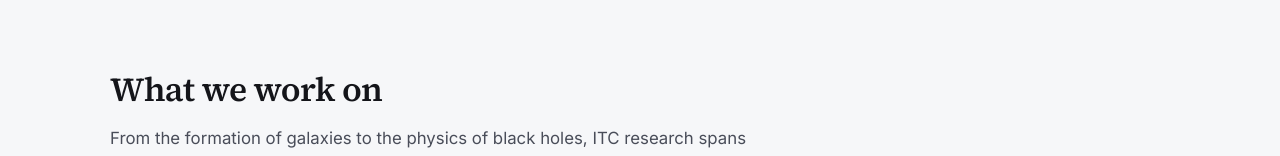
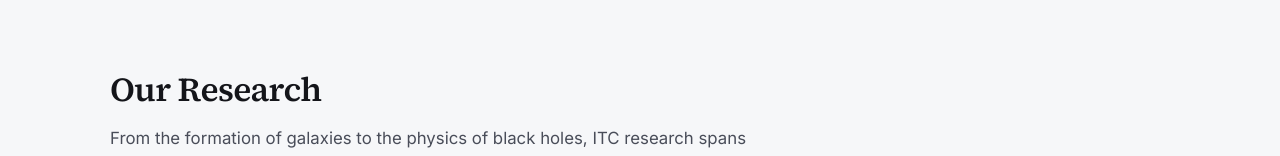
Before and after one commit to cconroy20/itc-website, an Astro site: page / in a window 1280 px wide. Shown: the part 783-939 px from the top of the page. Built offline with nearby package versions, Linux system fonts and the light colour scheme; Astro itself is replaced by a stand-in of ours.

Commit message:
Rename homepage research section heading to 'Our Research'
Co-Authored-By: Claude Opus 4.8 (1M context) <noreply@anthropic.com>

```diff
--- a/src/pages/index.astro
+++ b/src/pages/index.astro
@@ -39,7 +39,7 @@ const memberCount = people.groups
   <section class="section section--soft">
     <div class="container">
       <div class="section__head">
-        <h2>What we work on</h2>
+        <h2>Our Research</h2>
         <p>From the formation of galaxies to the physics of black holes, ITC research spans the
           theoretical and computational frontier of modern astrophysics.</p>
       </div>
```
